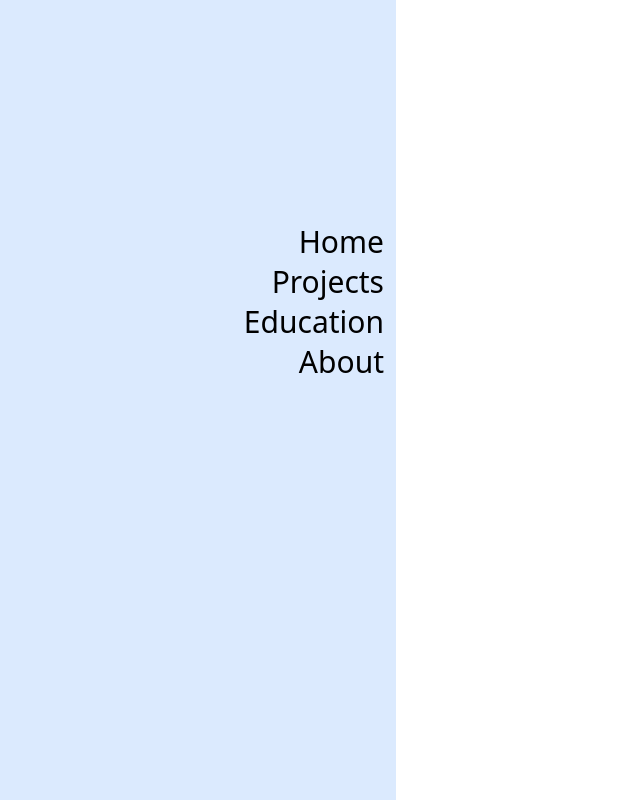
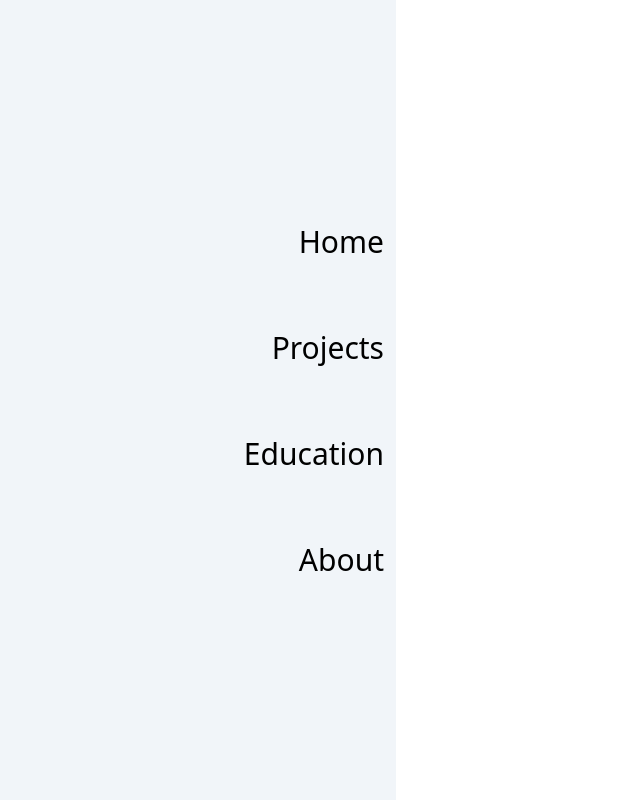
Before and after one commit to raymondcen/raymondportfolio, a React (Vite) app: page / in a window 1280 px wide. Shown: the whole page, without its empty margins (84-724 px from the left). Built offline with nearby package versions, Linux system fonts and the light colour scheme.

Commit message:
finished sidebar

```diff
--- a/src/components/Navbar.jsx
+++ b/src/components/Navbar.jsx
@@ -1,15 +1,22 @@
 // react packages
-import { NavLink } from "react-router-dom"
+import { NavLink, useLocation } from "react-router-dom"
 import { motion } from "framer-motion"
-import{ useState } from "react"
+import{ useState, useEffect } from "react"
+import { useMediaQuery } from "react-responsive";
 
 //react icons
 import { HiBars2 } from "react-icons/hi2";
-import { GoHomeFill } from "react-icons/go";
 
 
 
 const Navbar = () => {
+
+  let isTab = useMediaQuery({query: "(max-width: 768px"});
+  const {pathname} = useLocation();
+  //check if navbar is open
+  const [isOpen, setIsOpen]= useState(isTab ? false : true);
+
+
   const navbar_animation={
     open:{
       width: "480px",
@@ -25,50 +32,101 @@ const Navbar = () => {
     }
   };
 
+  useEffect(() => {
+    const handleResize = () => {
+      if (window.innerWidth >= 768) {
+        setIsOpen(true); // Open sidebar for larger screens
+      } else {
+        setIsOpen(false); // Collapse sidebar for smaller screens
+      }
+    };
 
-  const [isOpen, setIsOpen]= useState(true)
+    // Add event listener
+    window.addEventListener("resize", handleResize);
+
+    // Run on initial render to ensure correct state
+    handleResize();
+
+    // Cleanup the listener on component unmount
+    return () => {
+      window.removeEventListener("resize", handleResize);
+    };
+  }, []);
+
+
+  //hide bar when path changes (phone)
+  useEffect(() => {
+    isTab && setIsOpen(false);
+  }, [pathname])
 
   return (
     <>
       <div>
+        {/* darked background when opening sidebar */}
+        <div
+        onClick={()=>setIsOpen(false)}
+        className={`${ isOpen ? 'block' : 'hidden'} md:hidden fixed inset-0 max-h-screen z-[998] bg-slate-200`}
+        >
+        </div>
+        {/* animation for sidebar */}
         <motion.div
-
           variants={navbar_animation}
           animate={isOpen ? "open" : "closed"}
-          className="bg-blue-100 text-black z-[999] w-[480px] max-w-[480px] h-screen overflow-hidden
-          md:relative md:min-w-[480px] fixed"
+          className="bg-slate-100 text-black z-[999]
+                      md:w-[480px] max-w-[240px]  md:relative md:min-w-[480px] fixed h-screen overflow-hidden"
         >
           {/* Links and Pages */}
           <div className="flex flex-col h-full">
-            {/* Home */}
-            <ul className="whitespace-pre p-1 text-right flex flex-col gap-1 font-medium mt-[220px]">
+            <ul className="whitespace-pre p-1 text-right gap-[70px] flex flex-col font-medium mt-[220px]">
               <li>
                 <NavLink to="/" className="link">
+                <span
+                  className={`transition-opacity transform duration-100 ${
+                    isOpen ? "opacity-100 scale-100" : "opacity-0 scale-95"
+                  }`}
+                >
                   Home
+                </span>
                 </NavLink>
               </li>
               <li>
                 <NavLink to="/" className="link">
-                Projects
+                <span
+                  className={`transition-opacity transform duration-100 ${
+                    isOpen ? "opacity-100 scale-100" : "opacity-0 scale-95"
+                  }`}
+                >
+                  Projects
+                </span>
                 </NavLink>
               </li>
               <li>
                 <NavLink to="/" className="link">
-                Education
+                <span
+                  className={`transition-opacity transform duration-100 ${
+                    isOpen ? "opacity-100 scale-100" : "opacity-0 scale-95"
+                  }`}
+                >
+                  Education
+                </span>
                 </NavLink>
               </li>
               <li>
                 <NavLink to="/" className="link">
-                About
+                <span
+                  className={`transition-opacity transform duration-100 ${
+                    isOpen ? "opacity-100 scale-100" : "opacity-0 scale-95"
+                  }`}
+                >
+                  About
+                </span>
                 </NavLink>
               </li>
             </ul>
           </div>
 
-
           {/* Sidebar Button */}
           <motion.div
-
               transition={{
                 duration: 0,
               }}
@@ -78,6 +136,7 @@ const Navbar = () => {
             <HiBars2 size={40}/>
           </motion.div>
         </motion.div>
+
       </div>
     </>
   );
--- a/src/pages/Landing.jsx
+++ b/src/pages/Landing.jsx
@@ -1,7 +1,7 @@
 
 const main = () => {
   return (
-    <div className="bg-slate-100">
+    <div className="bg-blue-100">
 
     </div>
   )
```
